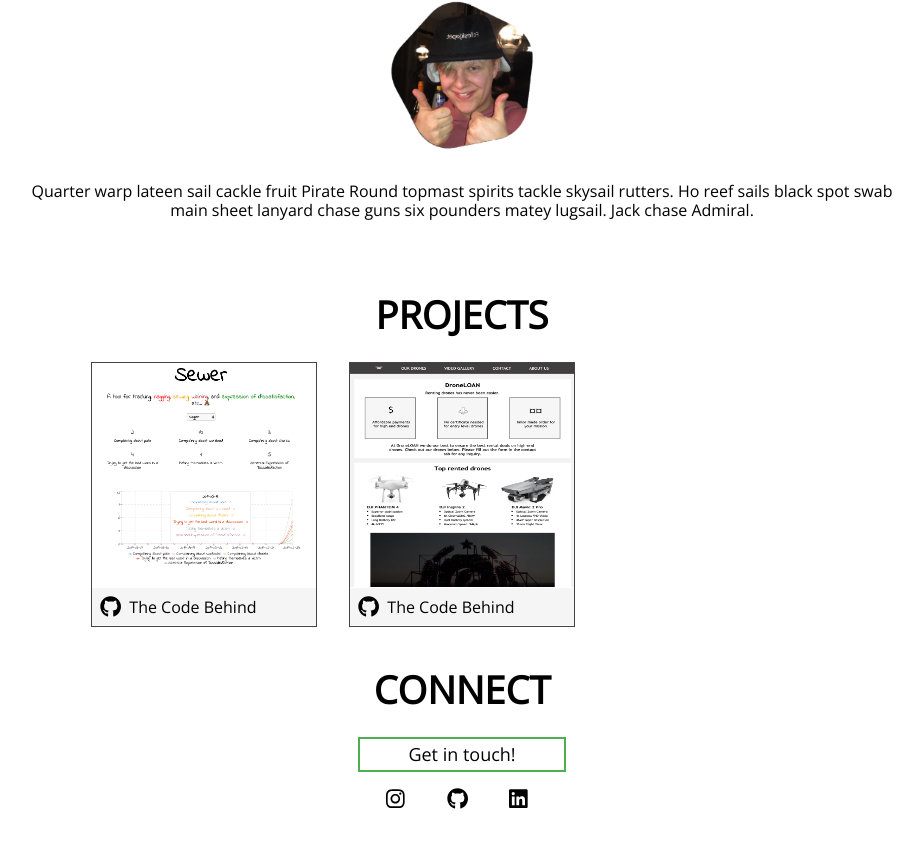
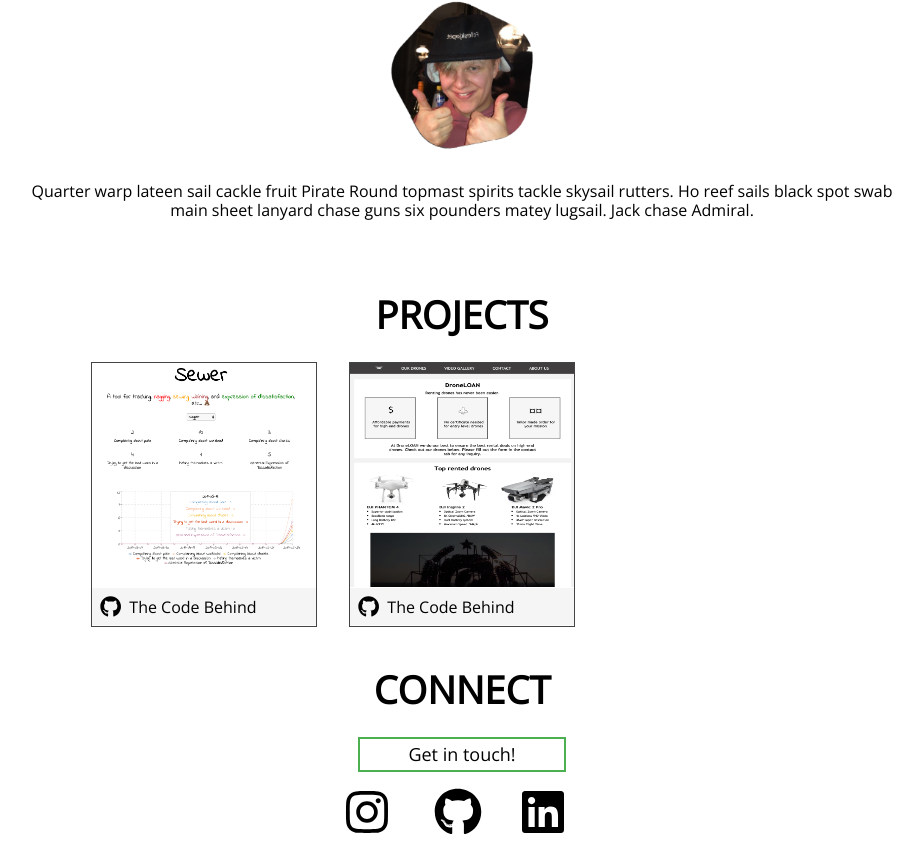
Before and after one commit to kharann/holtet, a React (Create React App) app: page / in a window 1280 px wide. Shown: the part 262-1114 px from the top of the page, without its empty margins (178-1101 px from the left). Before the commit the page ends 1087 px from the top, so only its background shows below. Built offline with nearby package versions, Linux system fonts and the light colour scheme.

Commit message:
Bigger icons.

```diff
--- a/src/components/Connect.js
+++ b/src/components/Connect.js
@@ -84,7 +84,7 @@ const Connect = () => {
           }
           style={{ marginRight: '0.5rem' }}
           icon={faInstagram}
-          size='lg'
+          size={window.innerWidth < 900 ? '2x' : '3x'}
         />
         <Icon
           onClick={() =>
@@ -92,7 +92,7 @@ const Connect = () => {
           }
           style={{ marginRight: '0.5rem' }}
           icon={faGithub}
-          size='lg'
+          size={window.innerWidth < 900 ? '2x' : '3x'}
         />
         <Icon
           onClick={() =>
@@ -102,7 +102,7 @@ const Connect = () => {
           }
           style={{ marginRight: '0.5rem' }}
           icon={faLinkedin}
-          size='lg'
+          size={window.innerWidth < 900 ? '2x' : '3x'}
         />
       </SocialMedia>
     </Container>
```
